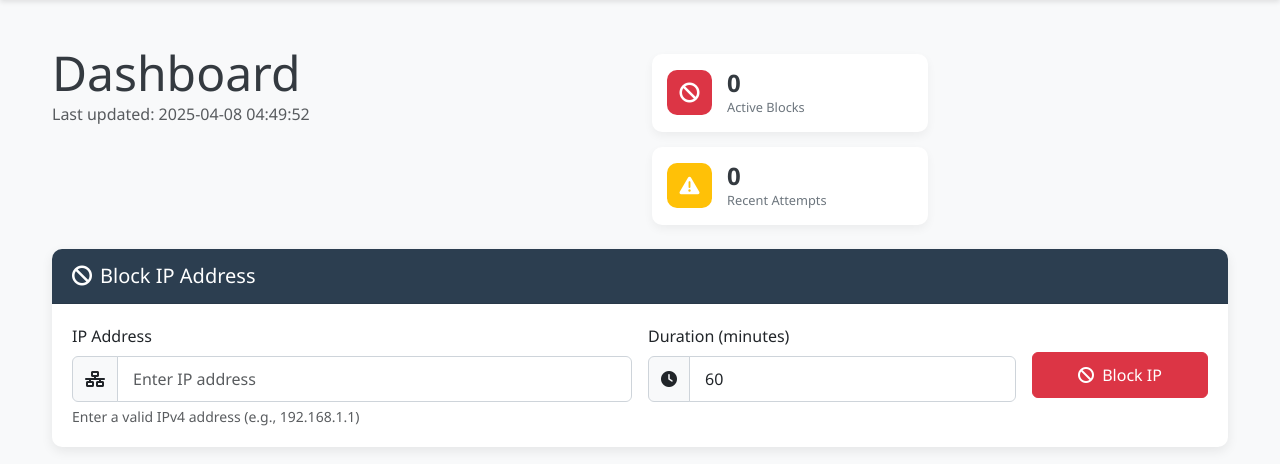
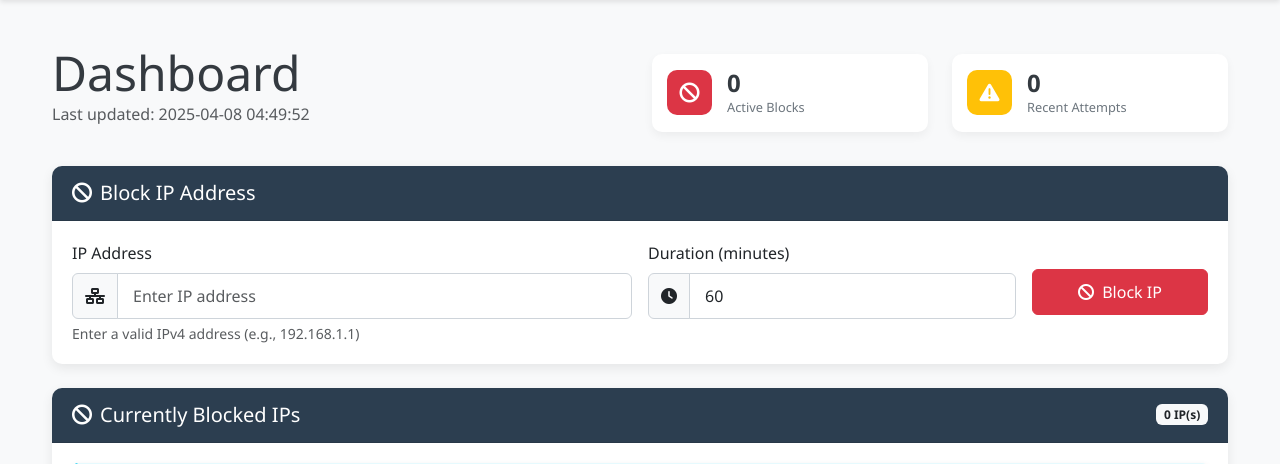
Before and after one commit to ItsMacto/AutoShield, a Flask app: page / in a window 1280 px wide. Shown: the part 56-520 px from the top of the page. Run offline with Flask 3, Linux system fonts and the light colour scheme; data that the repository does not hold is empty; parts of the project's set-up code (start-up, migrations or seed data) failed here and were passed over.

Commit message:
It was gap

```diff
--- a/webapp/static/css/style.css
+++ b/webapp/static/css/style.css
@@ -34,9 +34,9 @@ body {
 
 /* Stats Cards */
 .stats-container {
-    /* display: flex; */
-    /* justify-content: flex-end; */
-    gap: 15px;
+    display: flex;
+    justify-content: flex-end;
+    /* gap: 15px; */
     margin-top: 10px;
 }
 
```
